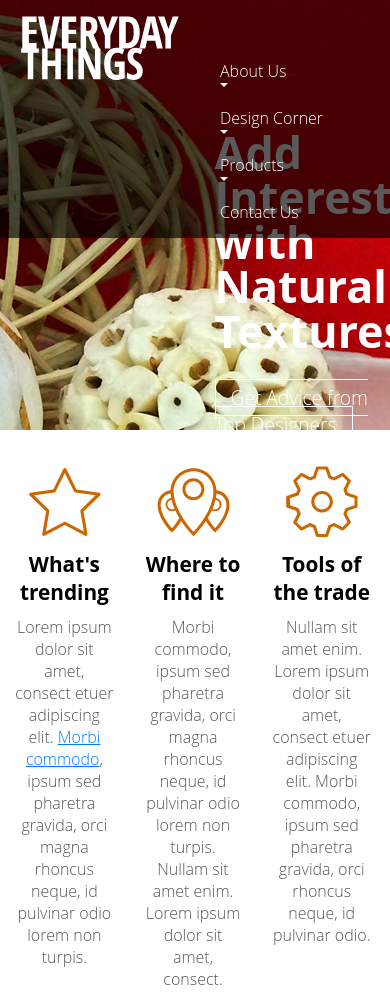
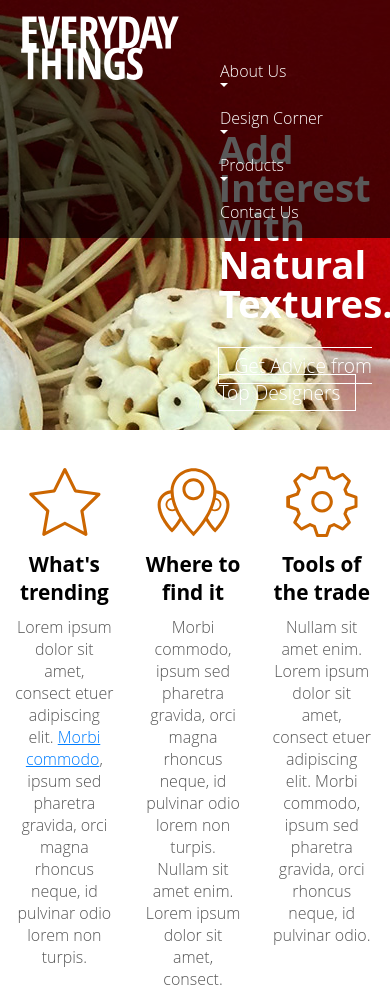
Before and after one commit to bvmCoder/myResponsiveWebsite, a plain HTML site: page index.html in a window 390 px wide. Shown: the top 993 px of the page. Drawn offline with Linux system fonts and the light colour scheme.

Commit message:
Added media Queries to the CSS file for the responsive page

```diff
--- a/css/screen.css
+++ b/css/screen.css
@@ -409,3 +409,20 @@ footer a:visited {
 footer a:hover {
     color: #000000;
 }
+
+/* Media Queries */
+
+@media screen and (max-width: 1000px) {
+    h1 {
+        font-size: 2.4em;
+    }
+
+    /* Header */
+    header div.hero {
+        left: 56%;
+    }
+
+    header div.hero {
+        left: 56%;
+    }
+}
```
